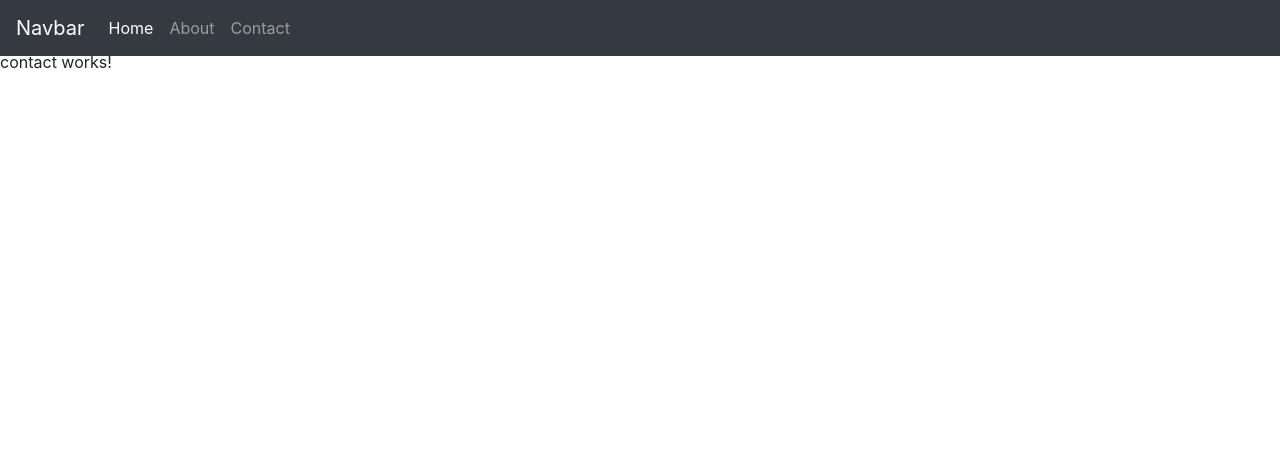
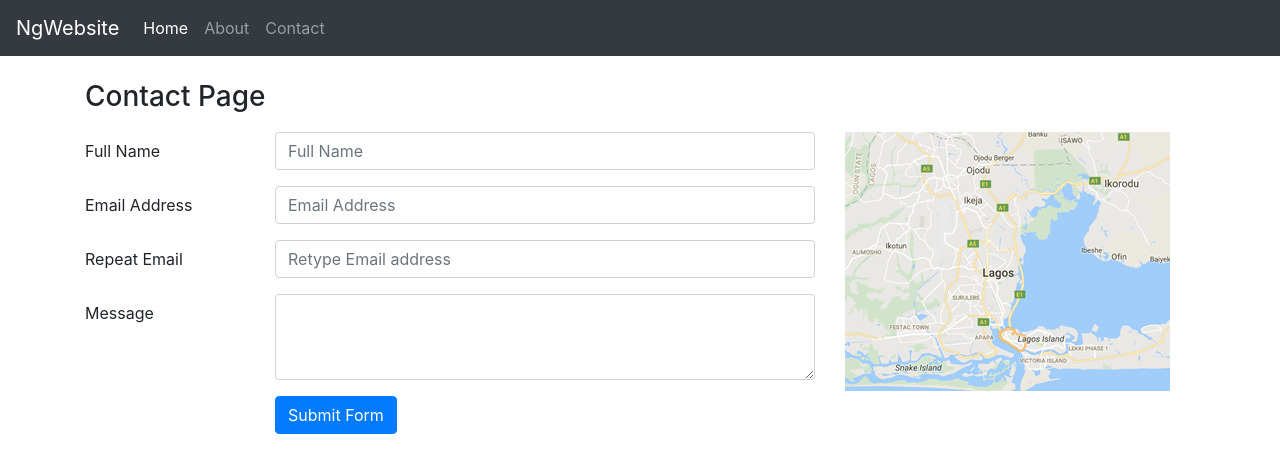
Before and after one commit to hellotunmbi/angular-website, an Angular app: page /contact in a window 1280 px wide. Shown: the top 472 px of the page. Built offline with nearby package versions, Linux system fonts and the light colour scheme.

Commit message:
content for contact page + lazy loading feature

```diff
--- a/src/app/app.module.ts
+++ b/src/app/app.module.ts
@@ -5,7 +5,7 @@ import { AppRouting } from './app.routing';
 
 import { AppComponent } from './app.component';
 import { HomeComponent } from './views/home/home.component';
-import { ContactComponent } from './views/contact/contact.component';
+// import { ContactComponent } from './views/contact/contact.component';
 import { AboutComponent } from './views/about/about.component';
 import { NavComponent } from './reuse/nav/nav.component';
 
@@ -13,7 +13,6 @@ import { NavComponent } from './reuse/nav/nav.component';
   declarations: [
     AppComponent,
     HomeComponent,
-    ContactComponent,
     AboutComponent,
     NavComponent
   ],
@@ -22,6 +21,6 @@ import { NavComponent } from './reuse/nav/nav.component';
     BrowserModule
   ],
   providers: [],
-  bootstrap: [AppComponent]
+  bootstrap: [AppComponent],
 })
 export class AppModule { }
--- a/src/app/app.routing.ts
+++ b/src/app/app.routing.ts
@@ -15,7 +15,7 @@ const appRoutes: Routes  = [
     },
     {
         path: 'contact',
-        component: ContactComponent
+        loadChildren: 'app/module/contact/contact.module#ContactModule'
     }
 ]
 
--- a/src/app/reuse/nav/nav.component.html
+++ b/src/app/reuse/nav/nav.component.html
@@ -1,5 +1,5 @@
 <nav class="navbar navbar-expand-md navbar-dark fixed-top bg-dark">
-  <a class="navbar-brand" href="#">Navbar</a>
+  <a class="navbar-brand" href="#">NgWebsite</a>
   <button class="navbar-toggler" type="button" data-toggle="collapse" data-target="#navbarsExampleDefault" aria-controls="navbarsExampleDefault" aria-expanded="false" aria-label="Toggle navigation">
     <span class="navbar-toggler-icon"></span>
   </button>
@@ -7,7 +7,7 @@
   <div class="collapse navbar-collapse" id="navbarsExampleDefault">
     <ul class="navbar-nav mr-auto">
       <li class="nav-item active">
-        <a class="nav-link" href="#">Home <span class="sr-only">(current)</span></a>
+        <a class="nav-link" routerLink="/">Home <span class="sr-only">(current)</span></a>
       </li>
       <li class="nav-item">
         <a class="nav-link" routerLink="/about">About</a>
--- a/src/app/views/contact/contact.component.html
+++ b/src/app/views/contact/contact.component.html
@@ -1,5 +1,83 @@
-<app-nav></app-nav>
+<nav class="navbar navbar-expand-md navbar-dark fixed-top bg-dark">
+  <a class="navbar-brand" href="#">NgWebsite</a>
+  <button class="navbar-toggler" type="button" data-toggle="collapse" data-target="#navbarsExampleDefault" aria-controls="navbarsExampleDefault" aria-expanded="false" aria-label="Toggle navigation">
+    <span class="navbar-toggler-icon"></span>
+  </button>
 
-<p>
-  contact works!
-</p>
+  <div class="collapse navbar-collapse" id="navbarsExampleDefault">
+    <ul class="navbar-nav mr-auto">
+      <li class="nav-item active">
+        <a class="nav-link" routerLink="/">Home </a>
+      </li>
+      <li class="nav-item">
+        <a class="nav-link" routerLink="/about">About</a>
+      </li>
+      <li class="nav-item">
+        <a class="nav-link" routerLink="/contact">Contact <span class="sr-only">(current)</span></a>
+      </li>
+    </ul>
+
+  </div>
+</nav>
+
+<div class="container contact">
+
+  <div class="row">
+    <div class="col-md-12 heading">
+        <h3>Contact Page</h3>
+    </div>
+  </div>
+
+  <div class="row">
+
+      <div class="col-sm-8">
+          <form>
+
+            <div class="form-group row">
+              <label for="inputEmail3" class="col-sm-3 col-form-label">Full Name</label>
+              <div class="col-sm-9">
+                <input type="text" class="form-control" id="inputEmail3" placeholder="Full Name">
+              </div>
+            </div>
+
+            <div class="form-group row">
+              <label for="inputPassword3" class="col-sm-3 col-form-label">Email Address</label>
+              <div class="col-sm-9">
+                <input type="email" class="form-control" id="inputPassword3" placeholder="Email Address">
+              </div>
+            </div>
+
+            <div class="form-group row">
+              <label for="inputPassword3" class="col-sm-3 col-form-label">Repeat Email</label>
+              <div class="col-sm-9">
+                <input type="email" class="form-control" id="inputPassword3" placeholder="Retype Email address">
+              </div>
+            </div>
+
+            <div class="form-group row">
+              <label for="inputPassword3" class="col-sm-3 col-form-label">Message</label>
+              <div class="col-sm-9">
+                <textarea class="form-control" id="exampleFormControlTextarea1" rows="3"></textarea>
+              </div>
+            </div>
+
+
+
+            <div class="form-group row">
+              <div class="col-sm-9 offset-md-3">
+                <button type="submit" class="btn btn-primary">Submit Form</button>
+              </div>
+            </div>
+
+          </form>
+      </div>
+
+
+      <div class="col-sm-4">
+
+        <img src="assets/img/map.png" class="img-responsive" alt="">
+
+      </div>
+
+  </div>
+</div>
--- a/src/assets/css/jumbotron.css
+++ b/src/assets/css/jumbotron.css
@@ -3,3 +3,7 @@ body {
     padding-top: 50px;
     padding-bottom: 20px;
   }
+
+  nav {
+    margin-bottom: 20px;
+  }
--- a/src/index.html
+++ b/src/index.html
@@ -11,6 +11,6 @@
   <link rel="stylesheet" href="/assets/css/normalize.css">
 </head>
 <body>
-  <app-root>Loading Angular Website...take a chill pill</app-root>
+  <app-root>Loading NgWebsite...take a chill pill</app-root>
 </body>
 </html>
--- a/src/styles.css
+++ b/src/styles.css
@@ -1 +1,8 @@
 /* You can add global styles to this file, and also import other style files */
+.contact {
+    margin-top: 30px;
+}
+
+.heading {
+    margin-bottom: 10px;
+}
```
Also changed, not shown: src/app/module/contact/contact-routing.module.ts (added, +17 -0 lines), src/app/module/contact/contact.module.ts (added, +15 -0 lines), src/app/module/nav/nav.module.ts (added, +15 -0 lines), src/assets/img/map.png (added).
